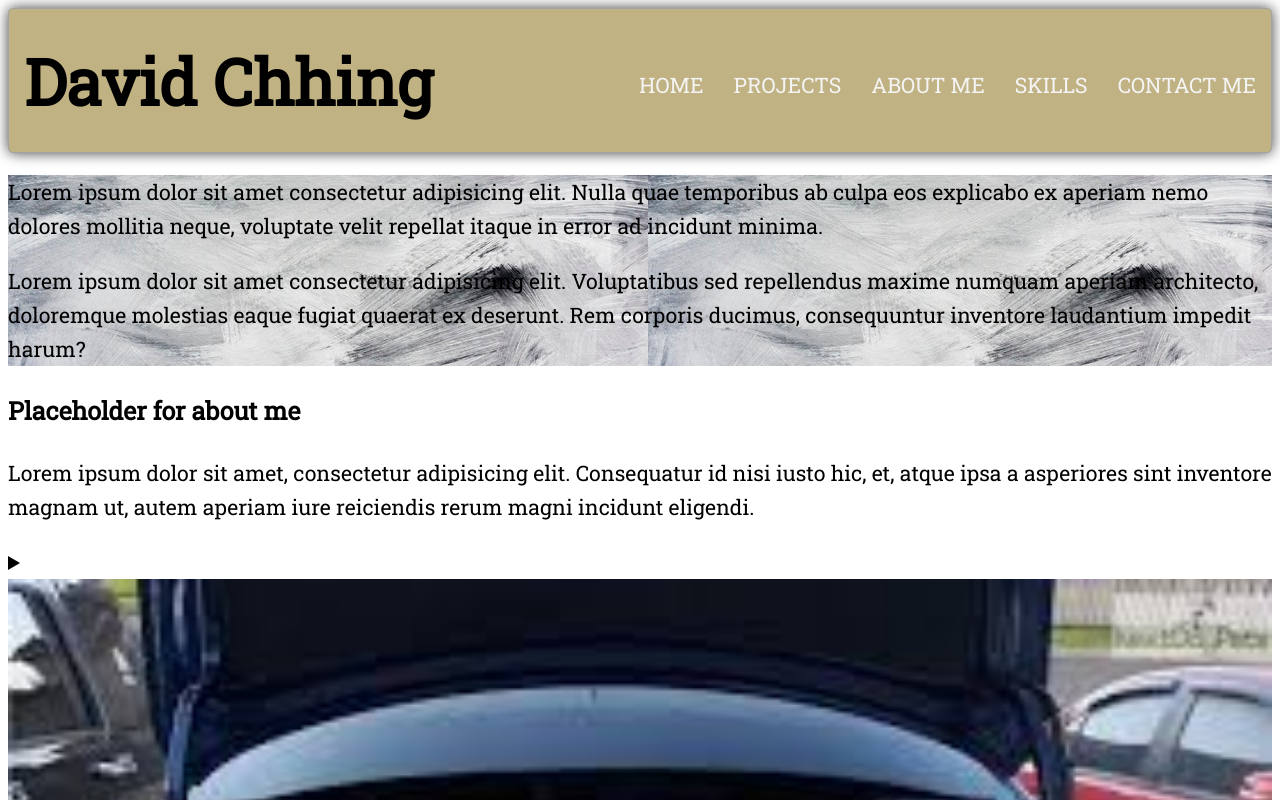
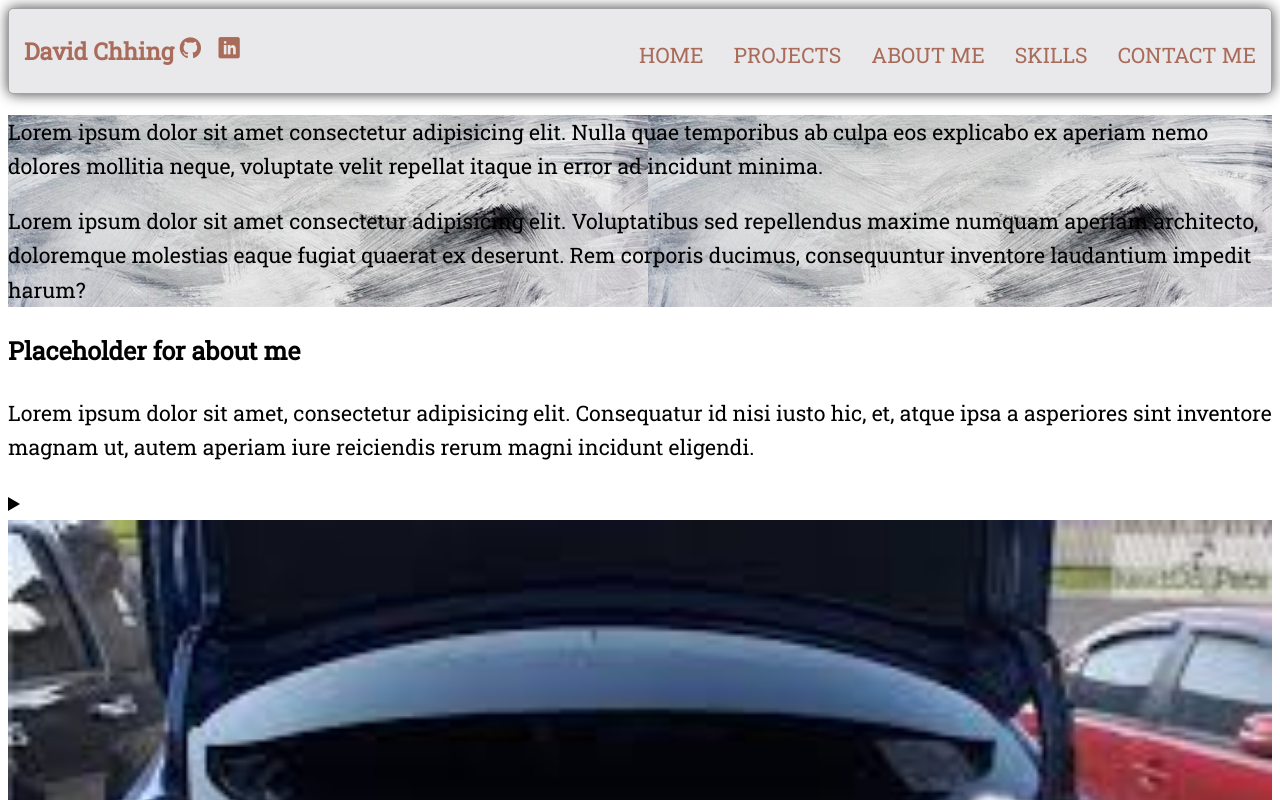
Before and after one commit to DavidChhing/Personal-Portfolio, a website: page index.html in a window 1280 px wide. Shown: the top 800 px of the page. Drawn offline with nearby package versions, Linux system fonts and the light colour scheme; files whose address does not match are found by name.

Commit message:
imported icons and restyled nav header

```diff
--- /dev/null
+++ b/css/icon.css
@@ -0,0 +1,32 @@
+@font-face {
+  font-family: 'icomoon';
+  src:  url('fonts/icomoon.eot?al5679');
+  src:  url('fonts/icomoon.eot?al5679#iefix') format('embedded-opentype'),
+    url('fonts/icomoon.ttf?al5679') format('truetype'),
+    url('fonts/icomoon.woff?al5679') format('woff'),
+    url('fonts/icomoon.svg?al5679#icomoon') format('svg');
+  font-weight: normal;
+  font-style: normal;
+}
+
+[class^="icon-"], [class*=" icon-"] {
+  /* use !important to prevent issues with browser extensions that change fonts */
+  font-family: 'icomoon' !important;
+  speak: none;
+  font-style: normal;
+  font-weight: normal;
+  font-variant: normal;
+  text-transform: none;
+  line-height: 1;
+
+  /* Better Font Rendering =========== */
+  -webkit-font-smoothing: antialiased;
+  -moz-osx-font-smoothing: grayscale;
+}
+
+.icon-github:before {
+  content: "\eab0";
+}
+.icon-linkedin:before {
+  content: "\eac9";
+}
--- a/css/styles.css
+++ b/css/styles.css
@@ -37,25 +37,29 @@ details {
 }
 }
 
+#top-header {
+	display: flex;
+	justify-content: space-between;
+	padding: 10px 15px;
+}
+
 .header-name {
     margin: 0;
-    font-size: 3em;
-    /* check the code below again to see if margins are correct */
-    padding: 10px 15px;
-    text-align: center;
-    display: block;
+    font-size: 1.1em;
+}
+
+.icon-github, .icon-linkedin {
+	padding: 6px;
 }
 
 .main-nav {
     margin-top: 0.4em;
-
 	a {
 		padding: 10px 15px;
 		text-align: center;
 		display: block;
-		color: rgb(244, 244, 244);
 		font-size: 1em;
-
+		color: rgb(169, 107, 90);
 		&:hover {
 			color: #718daa;
 		}
@@ -66,17 +70,22 @@ details {
 	padding-top: .5em;
 	padding-bottom: .5em;
 	border: 1px solid #a2a2a2;
-	background-color: rgb(192, 178, 131);
+	background-color: rgb(233, 232, 234);
 	-webkit-box-shadow: 0px 0px 14px 0px rgba(0,0,0,0.75);
 	-moz-box-shadow: 0px 0px 14px 0px rgba(0,0,0,0.75);
 	box-shadow: 0px 0px 14px 0px rgba(0,0,0,0.75);
 	-webkit-border-radius: 5px;
 	-moz-border-radius: 5px;
 	border-radius: 5px;
+	color: rgb(169, 107, 90);
 }
 
 #about-me, #projects, #skills, #contact-me {
 	height: 100%;
+
+}
+#main-background {
+	/* background-color: RGBA(0,0,17,.5); */
 
 }
 
@@ -85,7 +94,18 @@ form {
 		border: 2px solid black;
 		border-radius: 5px;
 	}
+	textarea{
+		border: 2px solid black;
+		border-radius: 5px;
+	}
 }
+
+div {
+	label, input {
+		display: flex;
+	}
+}
+
 
 @media (min-width: 769px) {
 	.header,
--- a/index.html
+++ b/index.html
@@ -7,14 +7,23 @@
     <meta http-equiv="X-UA-Compatible" content="ie=edge">
     <link rel="stylesheet" href="build/css/styles.css" type="text/css">
     <link rel="stylesheet" href="build/css/state.css" type="text/css">
+    <link rel="stylesheet" href="build/css/icon.css" type="text/css">
     <link href="https://fonts.googleapis.com/css?family=Roboto+Slab" rel="stylesheet">
     <link rel="stylesheet" href="https://cdnjs.cloudflare.com/ajax/libs/animate.css/3.7.0/animate.min.css">
     <title>David Chhing's Personal Portfolio</title>
 </head>
 
 <body>
+    <div id="main-background">
         <header class="header">
+            <div id="top-header">
                 <h1 class="header-name">David Chhing</h1>
+                <div>
+                    <span class="icon-github" onclick="window.open('https://www.github.com/davidchhing')"></span>
+                    <span class="icon-linkedin" onclick="window.open('https://www.linkedin.com/in/davidchhing')"></span>
+                </div>
+            </div>
+
             <button class="hamburger">&#9776;</button>
             <button class="cross">&#735;</button>
                 <nav>
@@ -35,6 +44,8 @@
                 Lorem ipsum dolor sit amet consectetur adipisicing elit. Voluptatibus sed repellendus maxime numquam aperiam architecto, doloremque molestias eaque fugiat quaerat ex deserunt. Rem corporis ducimus, consequuntur inventore laudantium impedit harum?
             </p>
         </main>
+
+
 
     <section id="about-me" class="animated jackInTheBox delay-1s">
         <h3>Placeholder for about me</h3>
@@ -73,23 +84,42 @@
         </details>
     </section>
 
+    <section>
+        <form for="projects">
+            <label for="projectName" class="">Project Name</label>
+            <input type="text" id="projectName" name="projectName">
+
+            <textarea name="short-description" id="projects" cols="30" rows="10" placeholder="short description"></textarea>
+
+            <textarea name="long-description" id="projects" cols="30" rows="10" placeholder="long description"></textarea>
+
+            <input type="image" id="image" alt="image">
+        </form>
+    </section>
+
     <section id="skills" class="animated jackInTheBox delay-1s">
         <h3>Placeholder for skills</h3>
         <p>Lorem ipsum, dolor sit amet consectetur adipisicing elit. Fugiat praesentium quaerat assumenda temporibus eius amet odio sapiente cupiditate non porro nesciunt dolor et officiis perferendis nulla, laboriosam impedit quasi! Omnis!</p>
     </section>
-
+    </div>
+    <footer>
         <section id="contact-me" class="animated jackInTheBox delay-1s">
             <h3>Contact me</h3>
-        <form>
-            <label for="fullName">Full Name</label>
+            <form for="contact">
+                <div>
+                    <label for="fullName" class="form-label">Full Name</label>
                     <input type="text" id="fullName" name="fullName">
-            <label for="email">Email address</label>
+                    <label for="email" class="form-label">Email address</label>
                     <input type="email" id="email" name="email">
-            <label for="phoneNumber"> Phone Number</label>
+                    <label for="phoneNumber" class="form-label"> Phone Number</label>
                     <input type="tel" id="phoneNumber" name="phoneNumber">
+                </div>
+                <textarea name="contactMe" id="contact" cols="30" rows="10" placeholder="Your message here"></textarea>
                 <input type="submit" value="Send Message">
               </form>
         </section>
+    </footer>
+
     <script src="js/jquery-3.3.1.min.js"></script>
     <script src="js/view.js"></script>
 </body>
```
Also changed, not shown: build/css/icon.css (added), build/css/styles.css, css/fonts/icomoon.ttf (added), css/fonts/icomoon.woff (added), 2 other files. Lines whose indentation alone changed are shown as unchanged.
